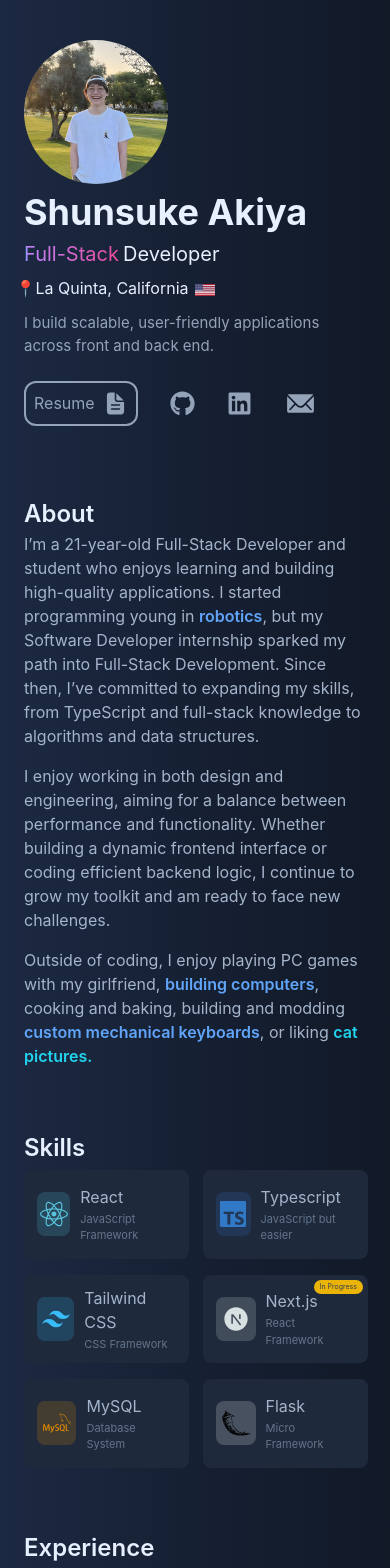
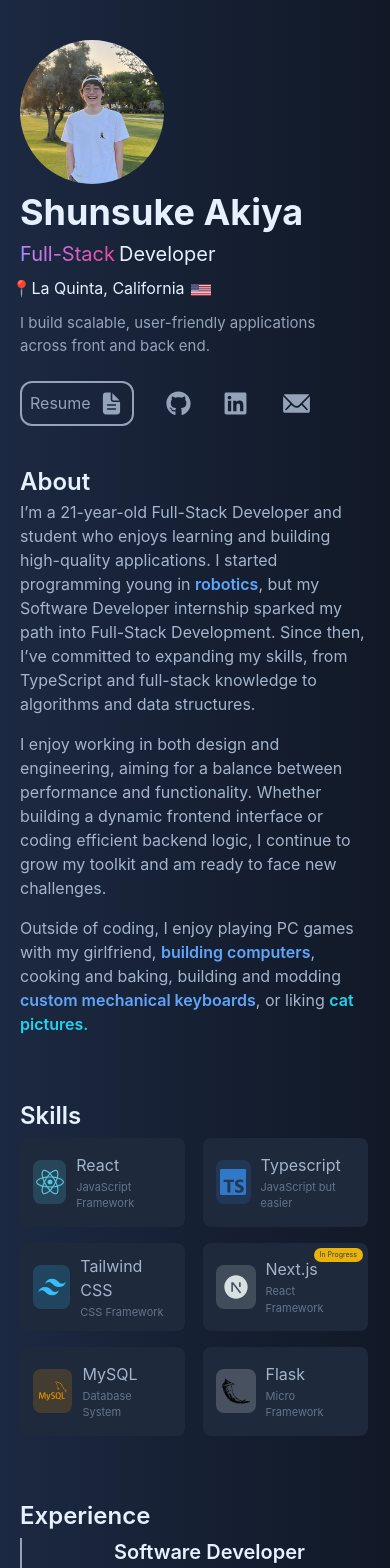
Before and after one commit to shunakiya/portfolio, a React (Vite) app: page / in a window 390 px wide. Shown: the top 1568 px of the page. Built offline with nearby package versions, Linux system fonts and the light colour scheme.

Commit message:
margin fix for x and y on mobile

```diff
--- a/src/App.tsx
+++ b/src/App.tsx
@@ -72,11 +72,11 @@ export default function App() {
       >
         <img src={cursor} className="w-full h-full" alt="Custom cursor" />
       </div>
-      <div className="flex flex-col lg:flex-row gap-8 lg:gap-44 mx-auto min-h-screen max-w-screen-xl px-6 py-8 md:px-12 md:py-20 lg:px-24 lg:py-0">
+      <div className="flex flex-col lg:flex-row gap-8 lg:gap-44 mx-auto min-h-screen max-w-screen-xl px-5 py-8 md:px-12 md:py-20 lg:px-24 lg:py-0">
         <div className="w-full lg:w-1/4 lg:sticky lg:top-0 lg:h-screen sm:h-fit">
           <div className="lg:sticky lg:top-24">
             <div
-              className={`transition-all ease-ou  t duration-[800ms] ${
+              className={`transition-all ease-out duration-[800ms] ${
                 showLeft
                   ? "opacity-100 translate-x-0"
                   : "opacity-0 -translate-x-16"
@@ -87,7 +87,7 @@ export default function App() {
           </div>
         </div>
 
-        <div className="py-8 lg:py-20 flex flex-col w-full lg:w-3/4">
+        <div className="py-0 lg:py-20 flex flex-col w-full lg:w-3/4">
           <div className="space-y-16">
             <div
               id="about"
```
